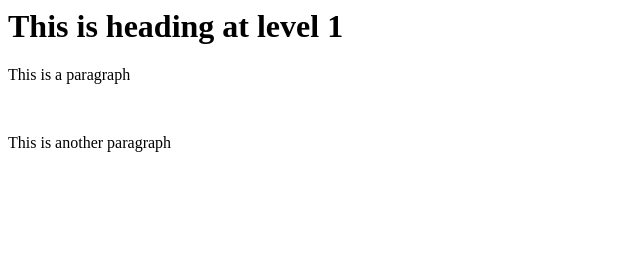
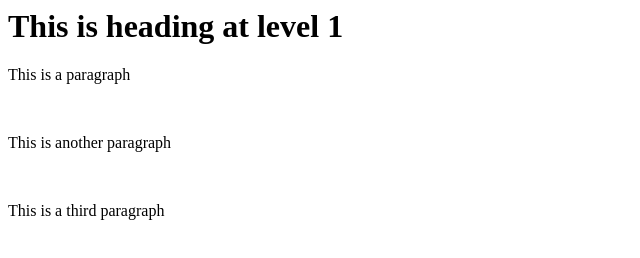
Before and after one commit to nano-cr4ft/All-on-my-own, a plain HTML site: page index.html in a window 1280 px wide. Shown: the whole page, without its empty margins (0-640 px from the left). Drawn offline with Linux system fonts and the light colour scheme.

Commit message:
Some html coding was added

```diff
--- a/index.html
+++ b/index.html
@@ -7,5 +7,7 @@
 <p>This is a paragraph</p>
 <br>
 <p>This is another paragraph</p>
+<br>
+<p>This is a third paragraph</p>
 </body>
 </html>
```
